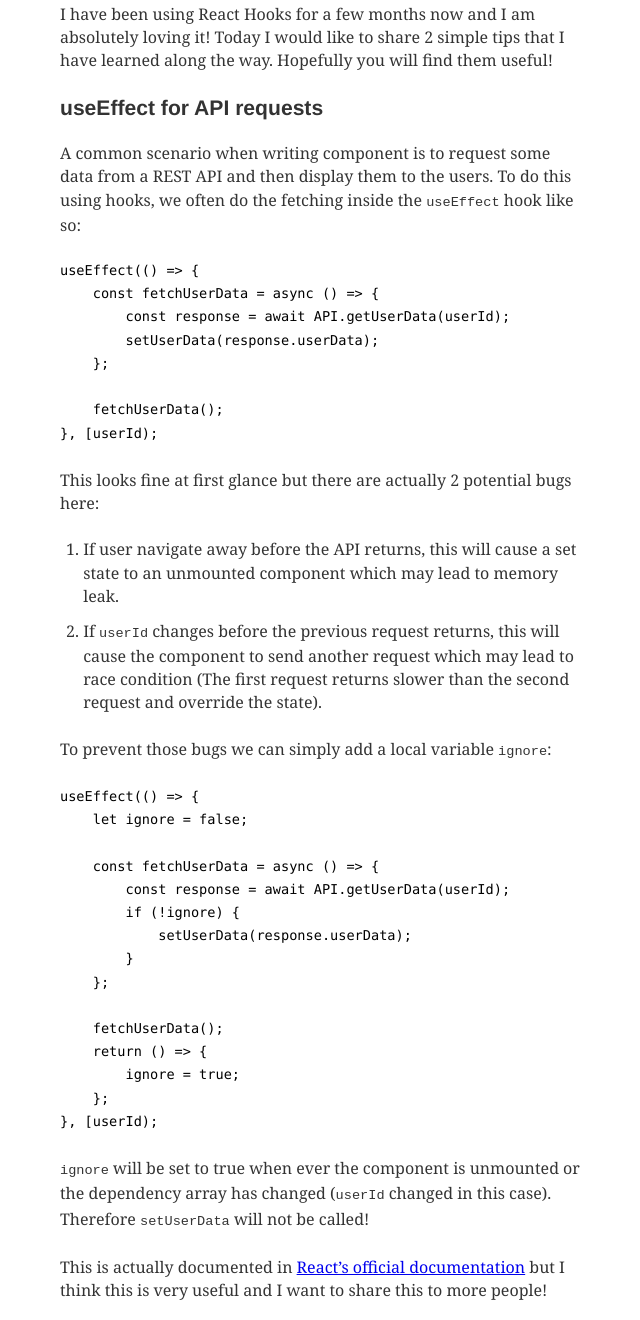
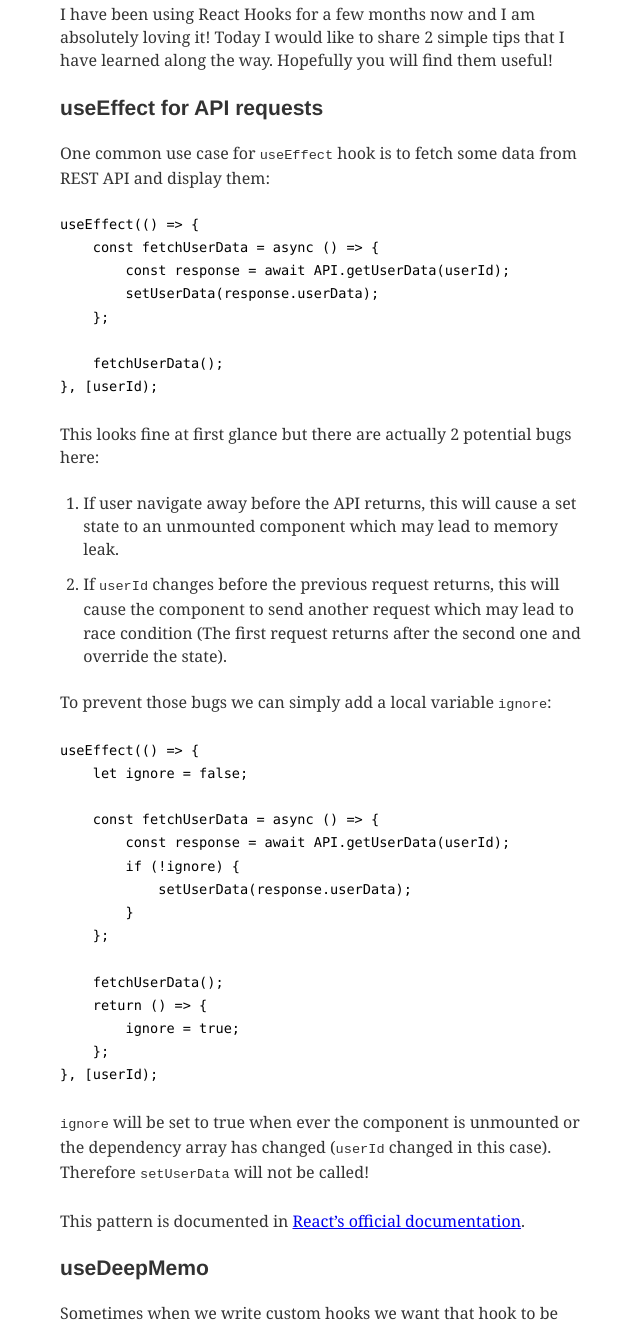
Before and after one commit to colloquet/colloque-blog, a Gatsby site: page /2-simple-tips-on-using-react-hooks/ in a window 1280 px wide. Shown: the part 195-1515 px from the top of the page, without its empty margins (319-959 px from the left). Built offline with nearby package versions, Linux system fonts and the light colour scheme; Gatsby itself is replaced by a stand-in of ours; some packages are replaced by stand-ins of ours; code samples lack their colours.

Commit message:
Blog: two simple tips on using react hooks

````diff
--- a/content/blog/2-simple-tips-on-using-react-hooks/index.md
+++ b/content/blog/2-simple-tips-on-using-react-hooks/index.md
@@ -6,7 +6,7 @@ date: '2020-02-15T10:10:43.769Z'
 I have been using React Hooks for a few months now and I am absolutely loving it! Today I would like to share 2 simple tips that I have learned along the way. Hopefully you will find them useful!
 
 ### useEffect for API requests
-A common scenario when writing component is to request some data from a REST API and then display them to the users. To do this using hooks, we often do the fetching inside the `useEffect` hook like so:
+One common use case for `useEffect` hook is to fetch some data from REST API and display them:
 
 ```js
 useEffect(() => {
@@ -21,7 +21,7 @@ useEffect(() => {
 
 This looks fine at first glance but there are actually 2 potential bugs here:
 1. If user navigate away before the API returns, this will cause a set state to an unmounted component which may lead to memory leak.
-2. If `userId` changes before the previous request returns, this will cause the component to send another request which may lead to race condition (The first request returns slower than the second request and override the state).
+2. If `userId` changes before the previous request returns, this will cause the component to send another request which may lead to race condition (The first request returns after the second one and override the state).
 
 To prevent those bugs we can simply add a local variable `ignore`:
 
@@ -45,7 +45,7 @@ useEffect(() => {
 
 `ignore` will be set to true when ever the component is unmounted or the dependency array has changed (`userId` changed in this case). Therefore `setUserData` will not be called!
 
-This is actually documented in [React’s official documentation](https://reactjs.org/docs/hooks-faq.html#is-it-safe-to-omit-functions-from-the-list-of-dependencies) but I think this is very useful and I want to share this to more people!
+This pattern is documented in [React’s official documentation](https://reactjs.org/docs/hooks-faq.html#is-it-safe-to-omit-functions-from-the-list-of-dependencies).
 
 ### useDeepMemo
 Sometimes when we write custom hooks we want that hook to be able to take a dynamic object or array as input. For example consider this `useAPI` custom hook:
--- a/src/components/bio.js
+++ b/src/components/bio.js
@@ -60,6 +60,8 @@ const Bio = () => {
         <a href={`https://github.com/${social.github}`}>GitHub</a>
         &nbsp; &nbsp;
         <a href={`https://twitter.com/${social.twitter}`}>Twitter</a>
+        &nbsp; &nbsp;
+        <a href="mailto:colloquet@gmail.com">Email</a>
       </p>
     </div>
   );
````
